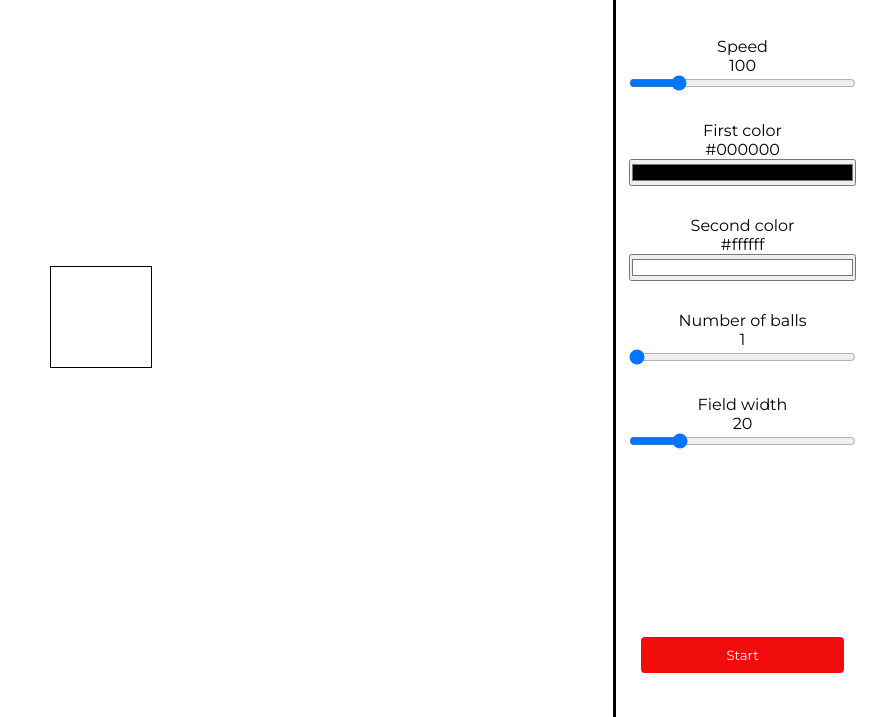
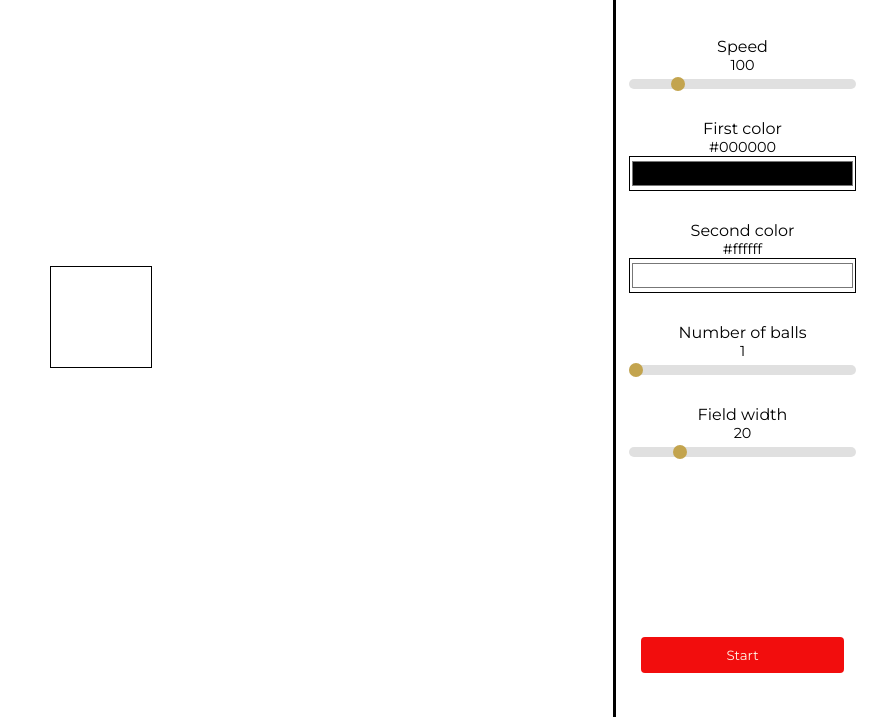
Before and after one commit to HoshiyamaSeizen/pong, a plain HTML site: page index.html in a window 1280 px wide. Shown: the part 83-800 px from the top of the page, without its empty margins (411-1280 px from the left). Drawn offline with Linux system fonts and the light colour scheme.

Commit message:
change settings style

```diff
--- a/index.html
+++ b/index.html
@@ -26,10 +26,10 @@
         <input class="slider option" type="range" name="speed" min="1" max="500" value="100" onInput="updateVal(this.name, this.value)">
         <label for="color1">First color </label>
         <p id="val-color1">#000000</p>
-        <input class="option" type="color" name="color1" value="#000000" onInput="updateVal(this.name, this.value)">
+        <input class="color option" type="color" name="color1" value="#000000" onInput="updateVal(this.name, this.value)">
         <label for="color2">Second color </label>
         <p id="val-color2">#ffffff</p>
-        <input class="option" type="color" name="color2" value="#ffffff" onInput="updateVal(this.name, this.value)">
+        <input class="color option" type="color" name="color2" value="#ffffff" onInput="updateVal(this.name, this.value)">
         <label for="balls">Number of balls</label>
         <p id="val-balls">1</p>
         <input class="slider option" type="range" name="balls" min="1" max="5" value="1" onInput="updateVal(this.name, this.value)">
--- a/sass/style.sass
+++ b/sass/style.sass
@@ -8,6 +8,49 @@
 
 body
     overflow: hidden
+
+.slider
+    appearance: none
+    -moz-appearance: none
+    -webkit-appearance: none
+    width: 100%
+    height: 10px
+    border-radius: 5px
+    background: #d3d3d3
+    outline: none
+    opacity: 0.7
+    -webkit-transition: .2s
+    transition: opacity .2s
+
+
+.slider::-webkit-slider-thumb
+    appearance: none
+    -moz-appearance: none
+    -webkit-appearance: none
+    width: 14px
+    height: 14px
+    border-radius: 50%
+    background: #aa7e04
+    cursor: pointer
+
+
+.slider::-moz-range-thumb
+    appearance: none
+    -moz-appearance: none
+    -webkit-appearance: none
+    width: 14px
+    height: 14px
+    border-radius: 50%
+    background: #aa7e04
+    cursor: pointer
+
+.color
+    appearance: none
+    -moz-appearance: none
+    -webkit-appearance: none
+    background: none
+    cursor: pointer
+    height: 35px
 
 #window-game
     width: 80%
@@ -53,7 +96,8 @@ body
         height: 10%
         width: 80%
         margin: 0 auto
-        border-bottom: solid 2px black
+        color: #aa7e04
+        border-bottom: solid 2px #aa7e04
         h1
             padding-top: 10%
     #settings
@@ -62,6 +106,8 @@ body
         .option
             width: 90%
             margin: 0 0 30px 0
+        p
+            font-size: 0.9em
     #footer
         height: 10%
         #start-btn
```
Also changed, not shown: style.css, 2 other files.
